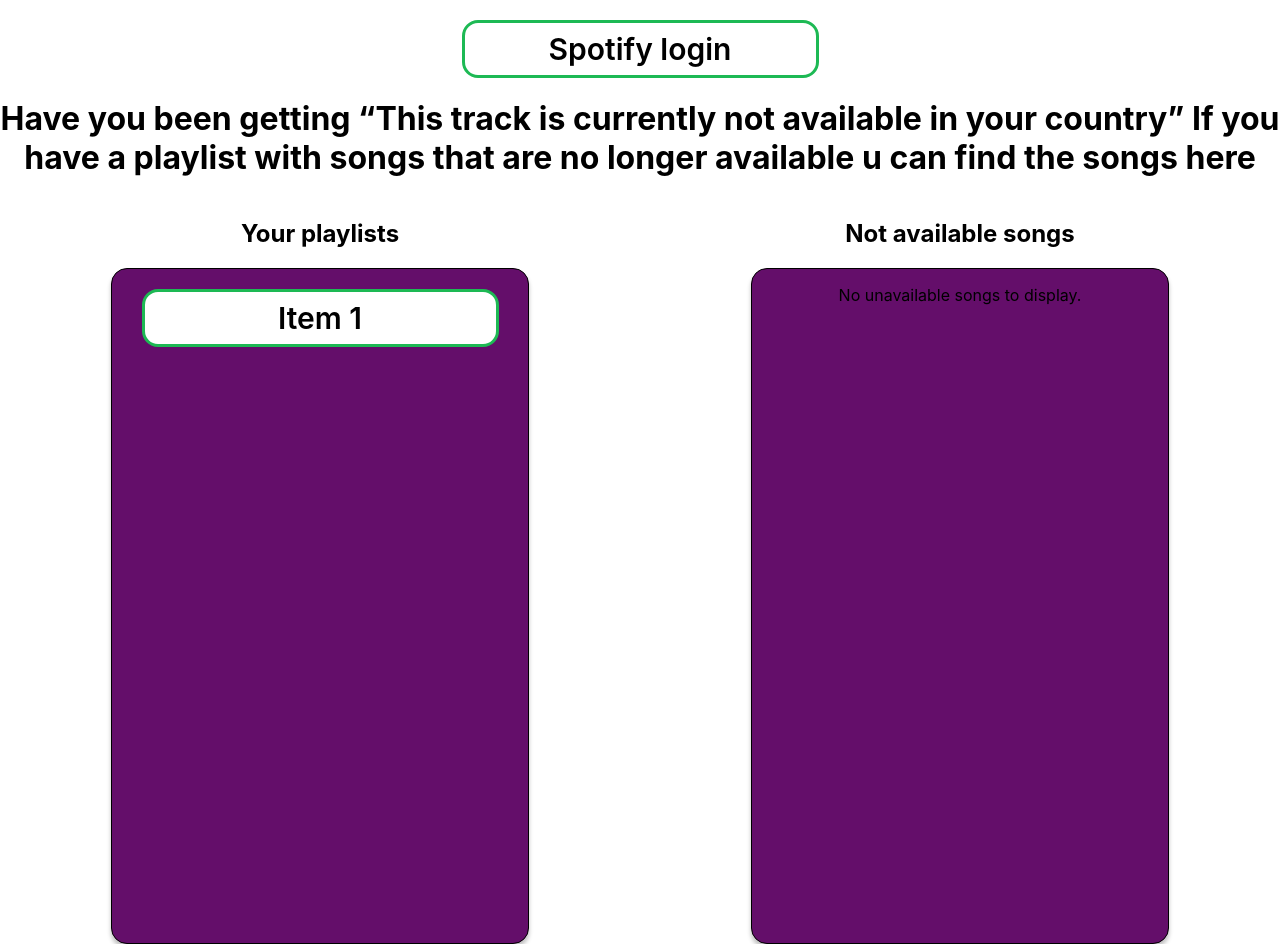
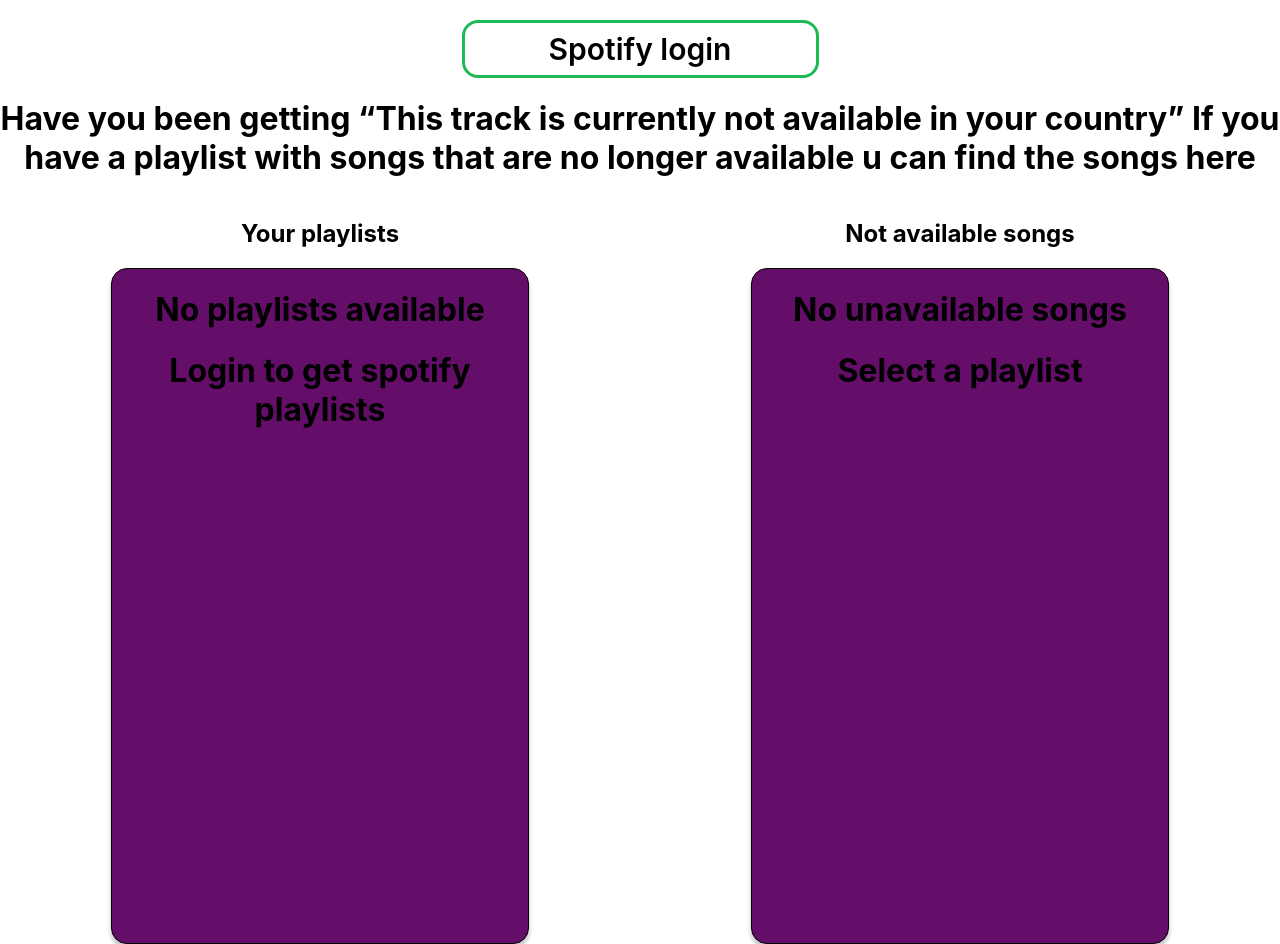
Before and after one commit to Ulrick1432/Spotify-not-available-songs, a React (Create React App) app: page / in a window 1280 px wide. Built offline with nearby package versions, Linux system fonts and the light colour scheme.

Commit message:
refreshToken and setTokenRefreshTimeout added

```diff
--- a/src/App.jsx
+++ b/src/App.jsx
@@ -1,6 +1,7 @@
 import './App.css';
 import { useEffect, useState } from 'react';
-import { redirectToSpotifyAuthorize, getCurrentUsersPlaylists, getUserData, getUsersSavedTracks } from './api/authorization_code_pkce';
+import { redirectToSpotifyAuthorize, getCurrentUsersPlaylists, getUserData } from './api/authorization_code_pkce';
+import { setTokenRefreshTimeout } from './api/spotifyToken';
 import ListOfPlaylists from './components/lists_container/listOfPlaylists';
 import ListOfNotAvailableSongs from './components/lists_container/listOfNotAvailableSongs';
 
@@ -47,6 +48,16 @@
 
   }, [loggedIn]);
 
+  useEffect(() => {
+
+    const tokenRefreshTimeout = () => {
+      if (loggedIn) {
+        setTokenRefreshTimeout();
+      }
+    }
+    tokenRefreshTimeout();
+  }, [loggedIn])
+
   return (
     <div className="App">
       <header className="App-header">
@@ -56,7 +67,7 @@
       <h1>Have you been getting “This track is currently not available in your country”
       If you have a playlist with songs that are no longer available u can find the songs here</h1>
       <div className='lists-container'>
-        <ListOfPlaylists headerText={"Your playlists"} nameOfItem={"Item 1"} data={userPlaylists} loggedIn={loggedIn}/>
+        <ListOfPlaylists headerText={"Your playlists"} data={userPlaylists} loggedIn={loggedIn}/>
         <ListOfNotAvailableSongs headerText={"Not available songs"} loggedIn={loggedIn} />
       </div>
       <footer></footer>
--- /dev/null
+++ b/src/api/spotifyToken.js
@@ -0,0 +1,37 @@
+import { refreshToken } from "./authorization_code_pkce";
+
+// Function to check if the token is still valid
+export const isTokenValid = () => {
+  console.log(`isTokenValid function is running and returns a boolean`)
+  const now = new Date().getTime(); // Current time in milliseconds
+  const expirationTime = parseInt(localStorage.getItem('expires'), 10);
+
+  return now < expirationTime // Returns true if the token is still valid and false if expired
+
+
+//   // Example use case: Before making an API request, check if the token is valid
+// if (isTokenValid()) {
+//   console.log('Token is still valid, proceed with the API request');
+// } else {
+//   console.log('Token has expired, refresh token or log out');
+//   // Trigger a refresh token process or redirect to login
+// }
+}
+
+export const setTokenRefreshTimeout = () => {
+  const now = new Date().getTime();
+  const expirationTime = parseInt(localStorage.getItem('expires'), 10);
+  const timeout = expirationTime - now - 60000; // Refresh 1 minute before expiration
+  console.log(
+    ` setTokenRefreshTimeout is now running:
+    now = ${now}
+    AND expirationTime = ${expirationTime}
+    AND timeout = ${timeout}`
+  );
+
+  if (timeout > 0) {
+    setTimeout(() => {
+      refreshToken();
+    }, timeout);
+  }
+};
--- a/src/components/lists_container/listOfNotAvailableSongs.jsx
+++ b/src/components/lists_container/listOfNotAvailableSongs.jsx
@@ -54,7 +54,10 @@
             </button>
           ))
         ) : (
-          <p>No unavailable songs to display.</p>
+          <>
+            <h1>No unavailable songs</h1>
+            <h1>Select a playlist</h1>
+          </>
         )}
       </div>
     </div>
--- a/src/components/lists_container/listOfPlaylists.jsx
+++ b/src/components/lists_container/listOfPlaylists.jsx
@@ -3,7 +3,7 @@
 import { useDispatch } from 'react-redux';
 import { replaceInitialState } from '../../utils/tracks';
 
-const ListOfPlaylists = ({ headerText, nameOfItem, data = null, loggedIn, }) => {
+const ListOfPlaylists = ({ headerText, data = null, loggedIn, }) => {
   const dispatch = useDispatch();
 
   const handleClickPlaylists = async (playlist_id, totalTracksInPlaylist) => {
@@ -75,7 +75,10 @@
             </button>
           ))
         ) : (
-          <button className='button-item'>{nameOfItem}</button>
+          <>
+            <h1>No playlists available</h1>
+            <h1>Login to get spotify playlists</h1>
+          </>
         )}
       </div>
     </div>
```
